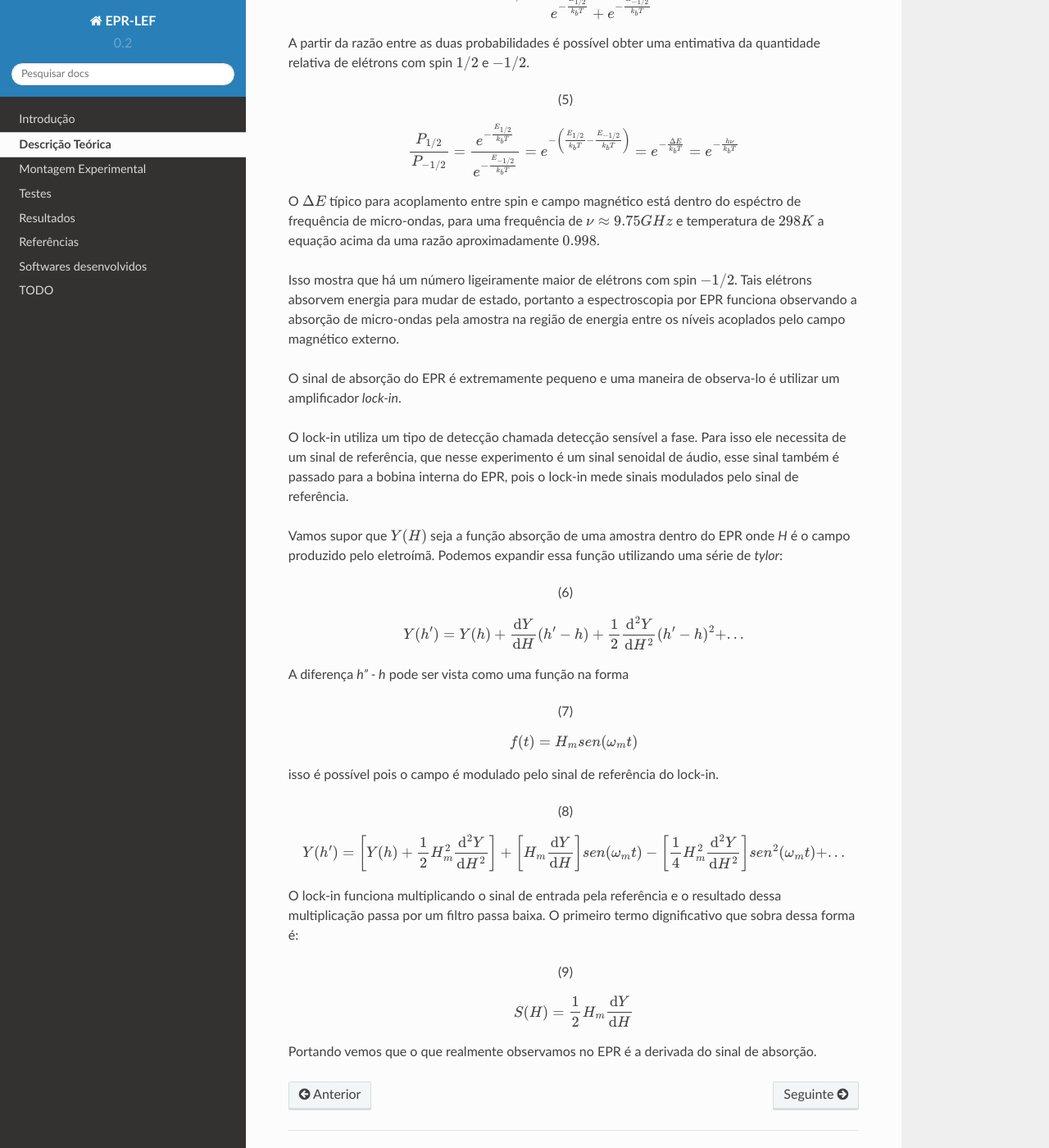
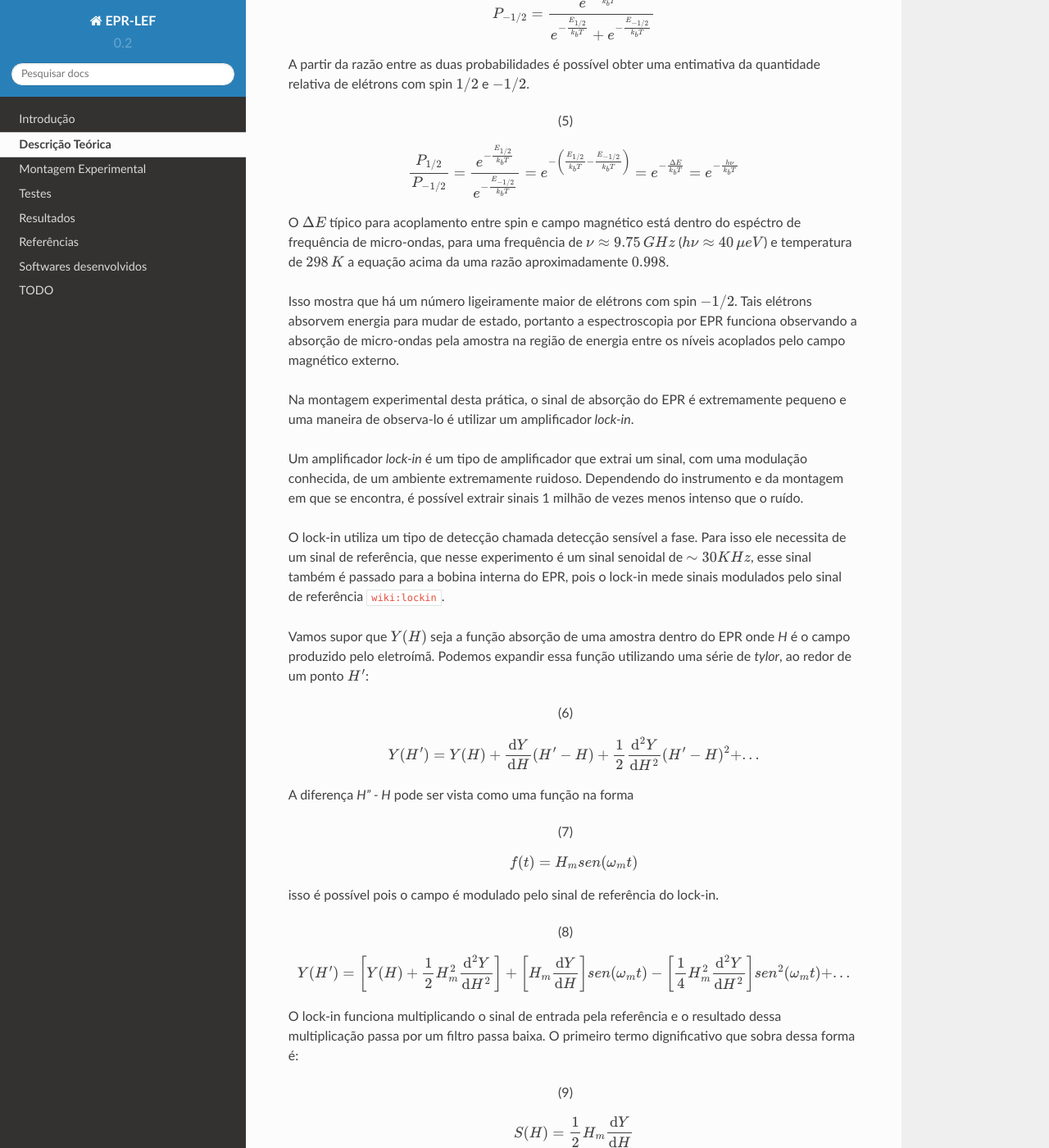
Before and after one commit to heitorPB/EPR-LEF, a Sphinx documentation site: the page built from doc/teoria.rst, in a window 1280 px wide and 1400 px high, scrolled down 1059 px. Shown: the whole window at 82% size. Built offline with Sphinx 7.4.7 and the Read the Docs theme 2.0.0, drawn with Linux system fonts in a browser that asks for light colours; cross-references to code outside the pages are shown as plain code; some of the changed text lies outside the part shown.

Commit message:
DOC: teoria resolvido anotacoes do prof

```diff
--- a/doc/refs.bib
+++ b/doc/refs.bib
@@ -52,5 +52,29 @@
 	title = "Pieter Zeeman --- Wikipedia{,} The Free Encyclopedia",
 	year = "2016",
 	url = "https://en.wikipedia.org/w/index.php?title=Pieter_Zeeman&oldid=737026931",
-	note = "[Online; accessed 31-August-2016]"
+	note = "[Online; accessed 7-December-2016]"
 }
+
+@misc{wiki:lockin,
+	author = "Wikipedia",
+	title = "Lock-in amplifier --- Wikipedia{,} The Free Encyclopedia",
+	year = "2016",
+	url = "https://en.wikipedia.org/w/index.php?title=Lock-in_amplifier&oldid=752714441",
+	note = "[Online; accessed 6-December-2016]"
+}
+
+@book{salinas1997,
+	title={Introdu{\c{c}}{\~a}o a F{\'\i}sica Estat{\'\i}stica Vol. 09},
+	author={Salinas, S.R.A.},
+	isbn={9788531403866},
+	url={https://books.google.com.br/books?id=cAlP3sc0K44C},
+	year={1997},
+	publisher={EDUSP}
+}
+@misc{wiki:EPR,
+	author = "Wikipedia",
+	title = "Electron paramagnetic resonance --- Wikipedia{,} The Free Encyclopedia",
+	year = "2016",
+	url = "https://en.wikipedia.org/w/index.php?title=Electron_paramagnetic_resonance&oldid=752994994",
+	note = "[Online; accessed 4-December-2016]"
+}
--- a/doc/teoria.rst
+++ b/doc/teoria.rst
@@ -9,10 +9,11 @@ podem ter momento magnético :math:`m_s g_e \mu_B`, onde :math:`m_s` pode
 ser 1/2 ou -1/2, :math:`\mu_B` é o magneton de Bohr e :math:`g_e` é o
 fator g de Landé, que para o elétron livre vale aproximadamente *2.0023*.
 
-Na presença de um campo magnético externo, o momento magnético acopla
+Na presença de um campo magnético externo e temperatura maior que zero
+absoluto, o momento magnético acopla
 paralelamente ou anti paralelamente com o campo e da origem a energias
 ligeiramente diferentes de acoplamento, esse acoplamento é conhecido como
-efeito Zeeman. A energia desse acoplamento é dada por:
+efeito Zeeman. A energia desse acoplamento é dada por :cite:`wiki:EPR`:
 
 .. math::
 
@@ -58,8 +60,8 @@ da quantidade relativa de elétrons com spin :math:`1/2` e :math:`-1/2`.
 
 O :math:`\Delta E` típico para acoplamento entre spin e campo magnético está
 dentro do espéctro de frequência de micro-ondas, para uma frequência de
-:math:`\nu \approx 9.75GHz` e temperatura de :math:`298 K` a equação acima da
-uma razão aproximadamente :math:`0.998`.
+:math:`\nu \approx 9.75 \, GHz`  (:math:`h \nu \approx 40 \, \mu eV`) e temperatura
+de :math:`298 \, K` a equação acima da uma razão aproximadamente :math:`0.998`.
 
 Isso mostra que há um número ligeiramente maior de elétrons com spin
 :math:`-1/2`. Tais elétrons absorvem energia para mudar de estado, portanto
@@ -67,25 +69,31 @@ a espectroscopia por EPR funciona observando a absorção de micro-ondas pela
 amostra na região de energia entre os níveis acoplados pelo campo magnético
 externo.
 
-O sinal de absorção do EPR é extremamente pequeno e uma maneira de observa-lo é
-utilizar um amplificador *lock-in*.
+Na montagem experimental desta prática, o sinal de absorção do EPR é
+extremamente pequeno e uma maneira de observa-lo é utilizar um amplificador
+*lock-in*.
+
+Um amplificador *lock-in* é um tipo de amplificador que extrai um sinal, com
+uma modulação conhecida, de um ambiente extremamente ruidoso. Dependendo do
+instrumento e da montagem em que se encontra, é possível extrair sinais
+1 milhão de vezes menos intenso que o ruído.
 
 O lock-in utiliza um tipo de detecção chamada detecção sensível a fase.
 Para isso ele necessita de um sinal de referência, que nesse experimento é
-um sinal senoidal de áudio, esse sinal também é passado para a bobina
+um sinal senoidal de :math:`\sim 30 KHz`, esse sinal também é passado para a bobina
 interna do EPR, pois o lock-in mede sinais modulados pelo sinal de
-referência.
+referência :cite:`wiki:lockin`.
 
 Vamos supor que :math:`Y(H)` seja a função absorção de uma amostra dentro
 do EPR onde *H* é o campo produzido pelo eletroímã. Podemos expandir essa
-função utilizando uma série de *tylor*:
+função utilizando uma série de *tylor*, ao redor de um ponto :math:`H'`:
 
 .. math::
 
-	Y(h') = Y(h) + {\frac{\mathrm{d} Y}{\mathrm{d} H}}(h'-h) +
-	\frac{1}{2}\frac{\mathrm{d}^2 Y}{\mathrm{d} H^2}(h'-h)^2 + ...
+	Y(H') = Y(H) + {\frac{\mathrm{d} Y}{\mathrm{d} H}}(H' - H) +
+	\frac{1}{2}\frac{\mathrm{d}^2 Y}{\mathrm{d} H^2}(H' - H)^2 + ...
 
-A diferença *h' - h* pode ser vista como uma função na forma
+A diferença *H' - H* pode ser vista como uma função na forma
 
 .. math::
 
@@ -96,7 +104,7 @@ lock-in.
 
 .. math::
 
-	Y(h') =  \left [Y(h) +
+	Y(H') =  \left [Y(H) +
 	\frac{1}{2}H_m^2\frac{\mathrm{d}^2 Y}{\mathrm{d} H^2} \right ]
 	 + \left [ H_m\frac{\mathrm{d} Y}{\mathrm{d} H} \right ]sen(\omega_mt) -
 	\left [ \frac{1}{4}H_m^2\frac{\mathrm{d}^2 Y}{\mathrm{d} H^2} \right ]
@@ -107,7 +115,7 @@ resultado dessa multiplicação passa por um filtro passa baixa.
 O primeiro termo dignificativo que sobra dessa forma é:
 
 .. math::
-	S(H) = \frac{1}{2}H_m\frac{\mathrm{d} Y}{\mathrm{d} H}
+	S(H) = \frac{1}{2} H_m \frac{\mathrm{d} Y}{\mathrm{d} H}
 
 Portando vemos que o que realmente observamos no EPR é a derivada do sinal
 de absorção.
```
Also changed, not shown: other parts of doc/refs.bib (+1 -1 lines), other parts of doc/teoria.rst (+2 -1 lines).
